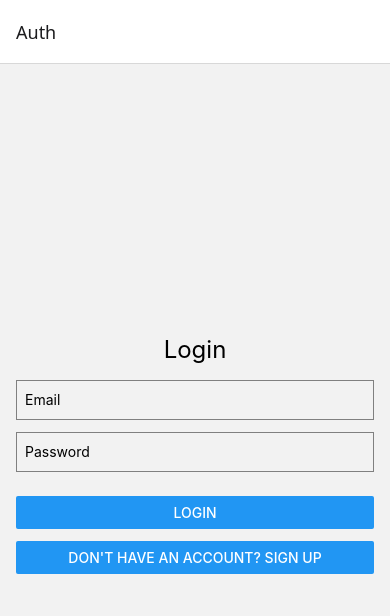
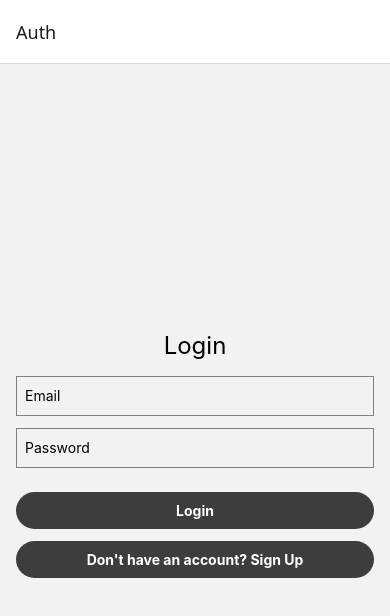
Before and after one commit to Badi1298/RN-Expense-Tracker, a React Native app: screen /Auth in a window 390 px wide. Shown: the top 616 px of the page. Built offline with nearby package versions, Linux system fonts and the light colour scheme.

Commit message:
Refactor AuthScreen to use BaseButton component for improved button styling and consistency

```diff
--- a/components/ui/BaseButton.tsx
+++ b/components/ui/BaseButton.tsx
@@ -1,15 +1,24 @@
 import React from 'react';
-import { View, Text, Modal, Pressable, StyleSheet } from 'react-native';
+import {
+    View,
+    Text,
+    Modal,
+    Pressable,
+    StyleSheet,
+    StyleProp,
+    ViewStyle,
+} from 'react-native';
 
 type Props = {
     title: string;
+    style?: StyleProp<ViewStyle>;
     onPress: () => void;
 };
 
-export default function BaseButton({ title, onPress }: Props) {
+export default function BaseButton({ title, onPress, style }: Props) {
     return (
         <Pressable
-            style={[styles.button, styles.buttonClose]}
+            style={[styles.button, styles.buttonClose, style]}
             onPress={onPress}
         >
             <Text style={styles.textStyle}>{title}</Text>
--- a/screens/AuthScreen.tsx
+++ b/screens/AuthScreen.tsx
@@ -1,5 +1,6 @@
 import React, { useState } from 'react';
 import { View, Text, TextInput, Button, StyleSheet } from 'react-native';
+import BaseButton from '../components/ui/BaseButton';
 
 export default function AuthScreen() {
     const [email, setEmail] = useState('');
@@ -50,14 +51,13 @@ export default function AuthScreen() {
                     secureTextEntry
                 />
             )}
-            <View style={styles.buttonContainer}>
-                <Button
+            <BaseButton
+                style={styles.buttonContainer}
                 title={isLogin ? 'Login' : 'Sign Up'}
                 onPress={isLogin ? handleLogin : handleSignup}
             />
-            </View>
-            <View style={styles.buttonContainer}>
-                <Button
+            <BaseButton
+                style={styles.buttonContainer}
                 title={
                     isLogin
                         ? "Don't have an account? Sign Up"
@@ -65,7 +65,6 @@ export default function AuthScreen() {
                 }
                 onPress={() => setIsLogin((prev) => !prev)}
             />
-            </View>
         </View>
     );
 }
```
Lines whose indentation alone changed are shown as unchanged.
